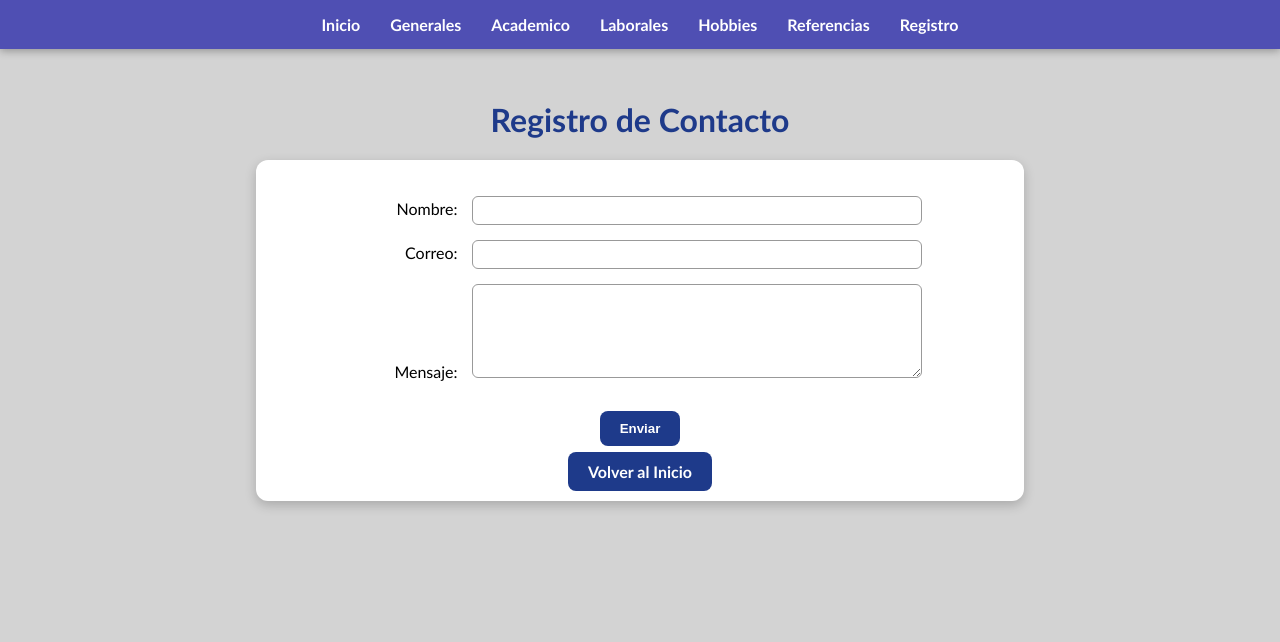
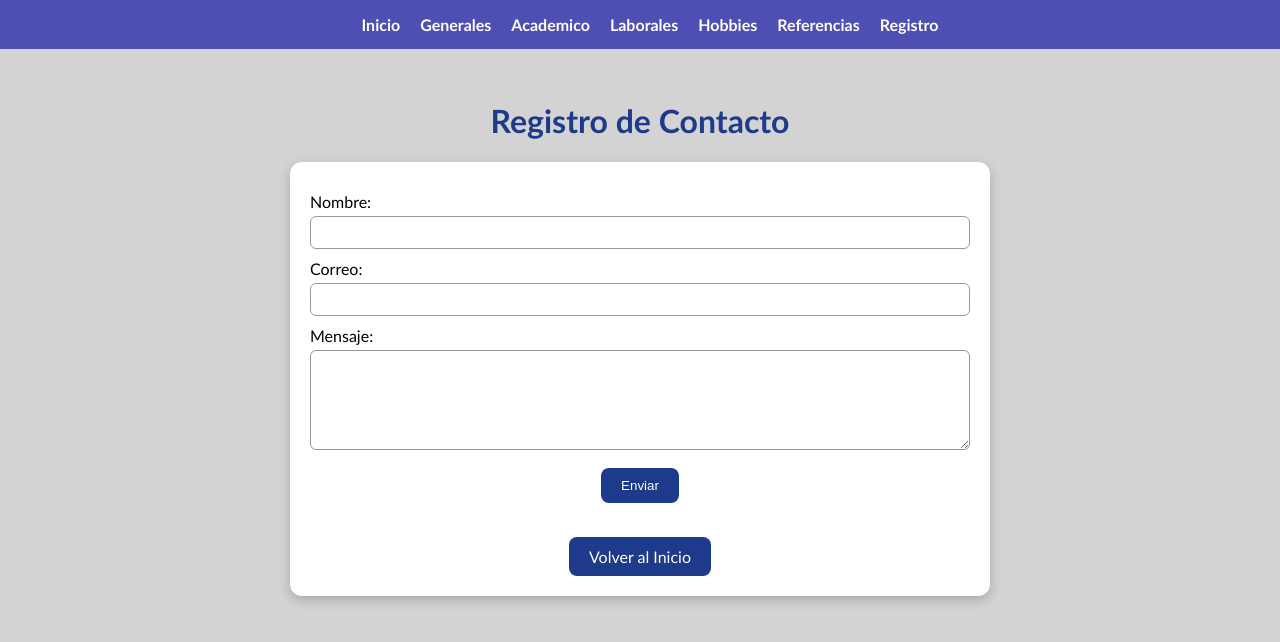
Before and after one commit to Dayanap23/pwresponsiva, a plain HTML site: page Registro.html in a window 1280 px wide. Drawn offline with Linux system fonts and the light colour scheme.

Commit message:
Refactor HTML and CSS for Registro page

```diff
--- a/Registro.html
+++ b/Registro.html
@@ -2,11 +2,12 @@
 <html lang="es">
 <head>
 <meta charset="UTF-8">
+<meta name="viewport" content="width=device-width, initial-scale=1.0">
 <title>Registro</title>
 
 <style>
 body {
-  background: linear-gradient(to right, #D3D3D3, #D3D3D3);
+  background: #D3D3D3;
   font-family: 'Trebuchet MS', sans-serif;
   text-align: center;
   margin: 0;
@@ -15,86 +16,68 @@ body {
 
 h1 {
   color: #1e3a8a;
-  margin-top: 20px;
 }
 
 .contenedor {
-  width: 60%;
+  width: 90%;
+  max-width: 700px;
   margin: 20px auto;
 }
 
 .card {
-  background-color: white;
+  background: white;
   padding: 20px;
-  margin: 15px 0;
   border-radius: 12px;
-  box-shadow: 0px 4px 12px rgba(0,0,0,0.2);
-  animation: aparecer 1s forwards;
-}
-
-@keyframes aparecer {
-  from { opacity: 0; transform: translateY(20px); }
-  to { opacity: 1; transform: translateY(0); }
-}
-
-ul {
-  list-style: none;
-  padding: 0;
-}
-
-li {
-  margin-top: 15px;
+  box-shadow: 0 4px 12px rgba(0,0,0,0.2);
 }
 
 label {
-  display: inline-block;
-  width: 100px;
-  text-align: right;
-  margin-right: 10px;
+  display: block;
+  margin: 10px 0 5px;
+  text-align: left;
 }
 
 input, textarea {
-  width: 60%;
-  padding: 6px;
+  width: 100%;
+  padding: 8px;
   border-radius: 6px;
   border: 1px solid #999;
-}
-
-input:focus, textarea:focus {
-  border-color: #1e3a8a;
-  outline: none;
+  box-sizing: border-box;
 }
 
 textarea {
-  height: 80px;
+  height: 100px;
 }
 
 button, .boton {
   margin-top: 15px;
   padding: 10px 20px;
-  background-color: #1e3a8a;
+  background: #1e3a8a;
   color: white;
   border: none;
   border-radius: 8px;
   text-decoration: none;
   cursor: pointer;
-  font-weight: bold;
-}
-
-button:hover, .boton:hover {
-  background-color: #0f172a;
+  display: inline-block;
 }
 
 nav {
-  background-color: #4f4fb3;
+  background: #4f4fb3;
   position: fixed;
   top: 0;
   width: 100%;
-  padding: 10px 0;
-  box-shadow: 0px 2px 8px rgba(0,0,0,0.3);
+  padding: 10px;
 }
 
-nav ul {
+.menu-toggle {
+  display: none;
+  font-size: 28px;
+  background: none;
+  border: none;
+  color: white;
+}
+
+.nav-links {
   list-style: none;
   margin: 0;
   padding: 0;
@@ -103,19 +86,30 @@ nav ul {
   flex-wrap: wrap;
 }
 
-nav ul li {
-  margin: 5px 15px;
+.nav-links li {
+  margin: 5px 10px;
 }
 
-nav ul li a {
+.nav-links a {
   color: white;
   text-decoration: none;
   font-weight: bold;
-  transition: 0.3s;
 }
 
-nav ul li a:hover {
-  color: #facc15;
+@media (max-width: 768px) {
+  .menu-toggle {
+    display: block;
+    margin: auto;
+  }
+
+  .nav-links {
+    display: none;
+    flex-direction: column;
+  }
+
+  .nav-links.active {
+    display: flex;
+  }
 }
 </style>
 </head>
@@ -123,7 +117,8 @@ nav ul li a:hover {
 <body>
 
 <nav>
-  <ul>
+  <button class="menu-toggle" id="menu-toggle">☰</button>
+  <ul class="nav-links" id="nav-links">
     <li><a href="index.html">Inicio</a></li>
     <li><a href="Generales.html">Generales</a></li>
     <li><a href="Academico.html">Academico</a></li>
@@ -144,36 +139,26 @@ nav ul li a:hover {
       <input type="hidden" name="_subject" value="Nuevo mensaje desde tu CV">
       <input type="hidden" name="_captcha" value="false">
 
-      <ul>
-        <li>
       <label>Nombre:</label>
       <input type="text" name="name" required>
-        </li>
 
-        <li>
       <label>Correo:</label>
       <input type="email" name="email" required>
-        </li>
 
-        <li>
       <label>Mensaje:</label>
       <textarea name="message" required></textarea>
-        </li>
 
-        <li>
       <button type="submit">Enviar</button>
-        </li>
-      </ul>
-
     </form>
 
+    <br>
     <a href="index.html" class="boton">Volver al Inicio</a>
 
   </div>
 </div>
 
 <script>
-        document.getElementById("menu-toggle").onclick=function () {
+document.getElementById("menu-toggle").onclick = function () {
   document.getElementById("nav-links").classList.toggle("active");
 };
 </script>
```
Lines whose indentation alone changed are shown as unchanged.
